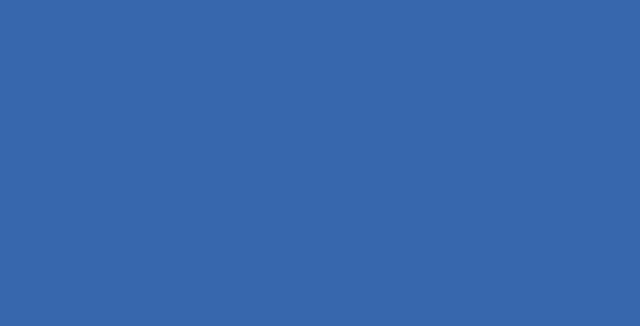
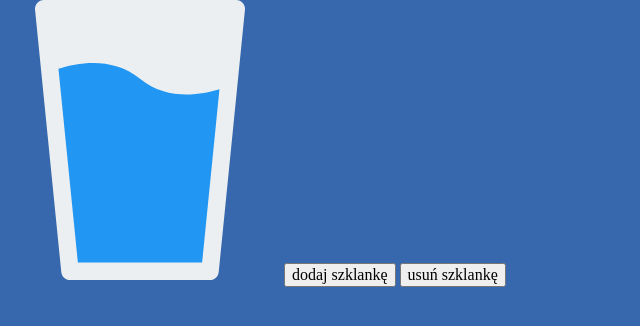
Before and after one commit to Atanvarde/hydrapp, a website: page src/content/index.html in a window 1280 px wide. Shown: the whole page, without its empty margins (0-640 px from the left). Drawn offline with nearby package versions, Linux system fonts and the light colour scheme; files that its build step writes are made by us from their sources.

Commit message:
feat: html structure

```diff
--- a/src/content/index.html
+++ b/src/content/index.html
@@ -33,7 +33,13 @@
     <link rel="stylesheet" href="css/main.css" />
   </head>
   <body>
-
+    <main class="main">
+      <section class="waterglass">
+      <img class="waterglass__image" src="/src/assets/img/water-glass.svg" alt="glass of blue water">
+      <button>dodaj szklankę</button>
+      <button>usuń szklankę</button>
+    </section>
+    </main>
     <script src="js/main.js"></script>
   </body>
 </html>
```
